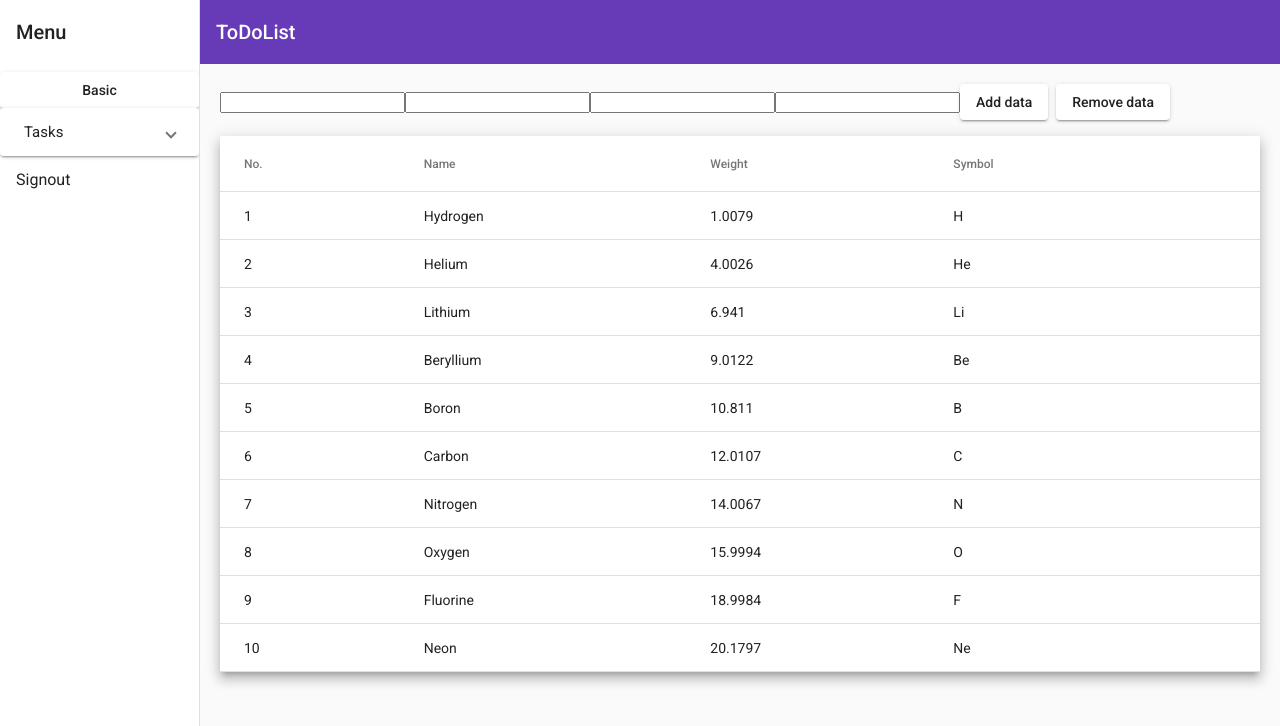
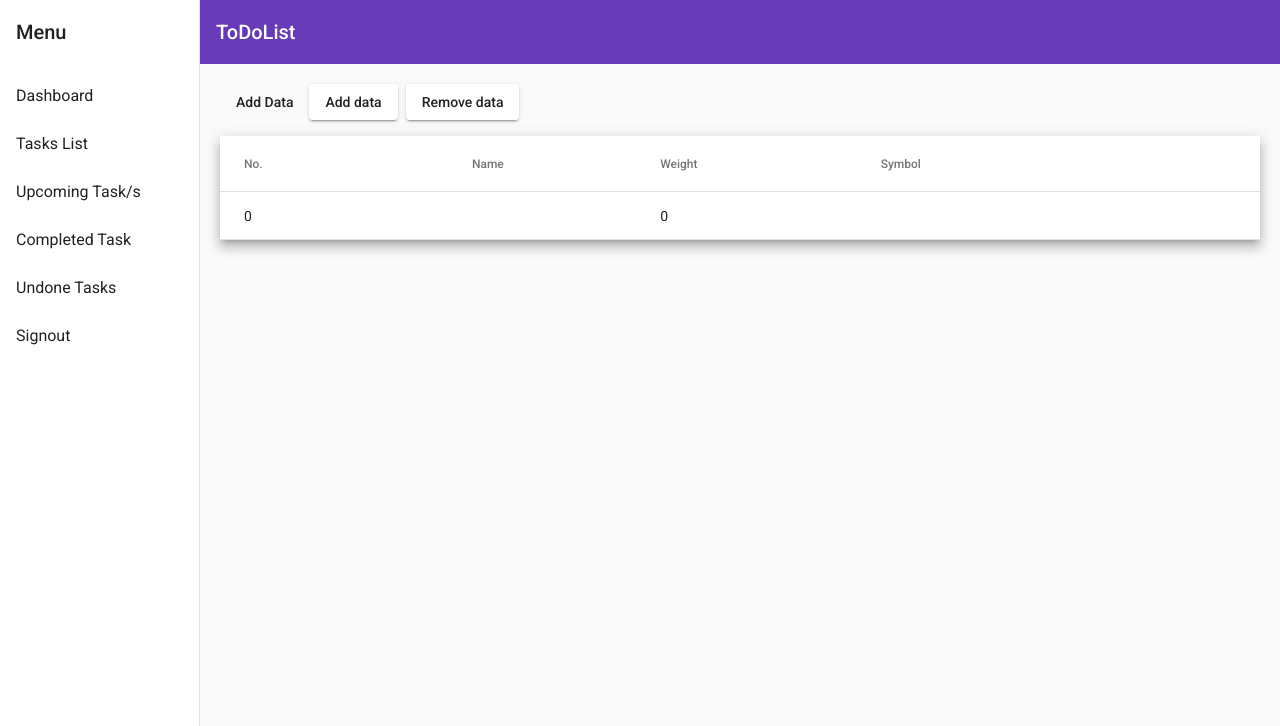
Before and after one commit to rlnp1/ToDoList, an Angular app: page /tasks in a window 1280 px wide. Shown: the top 726 px of the page. Built offline with nearby package versions, Linux system fonts and the light colour scheme.

Commit message:
create modal

```diff
--- /dev/null
+++ b/src/app/page/tasks/tasks.component-dialog.html
@@ -0,0 +1,18 @@
+<h1 mat-dialog-title>Dialog with elements</h1>
+<div mat-dialog-content>
+  <input matInput [(ngModel)]="data1">
+  <input matInput [(ngModel)]="data2">
+  <input matInput [(ngModel)]="data3">
+  <input matInput [(ngModel)]="data4">
+</div>
+<div mat-dialog-actions>
+  <button mat-raised-button (click)="addData1()" class="demo-button">
+    Add data
+</button>
+  <button mat-button mat-dialog-close>Close</button>
+</div>
+
+
+<!-- Copyright 2022 Google LLC. All Rights Reserved.
+    Use of this source code is governed by an MIT-style license that
+    can be found in the LICENSE file at https://angular.io/license -->
--- a/src/app/page/tasks/tasks.component.html
+++ b/src/app/page/tasks/tasks.component.html
@@ -1,10 +1,7 @@
 <div class="demo-button-container">
 
-    <input matInput>
-    <input matInput>
-    <input matInput>
-    <input matInput>
 
+    <button mat-button (click)="openDialog()">Add Data</button>
     <button mat-raised-button (click)="addData()" class="demo-button">
         Add data
     </button>
--- a/src/app/page/tasks/tasks.component.ts
+++ b/src/app/page/tasks/tasks.component.ts
@@ -1,5 +1,6 @@
 import { Component, ViewChild } from '@angular/core';
 import { MatTable } from '@angular/material/table';
+import {MatDialog} from '@angular/material/dialog';
 
 
 export interface PeriodicElement {
@@ -7,20 +8,9 @@ export interface PeriodicElement {
   position: number;
   weight: number;
   symbol: string;
+
 }
 
-const ELEMENT_DATA: PeriodicElement[] = [
-  { position: 1, name: 'Hydrogen', weight: 1.0079, symbol: 'H' },
-  { position: 2, name: 'Helium', weight: 4.0026, symbol: 'He' },
-  { position: 3, name: 'Lithium', weight: 6.941, symbol: 'Li' },
-  { position: 4, name: 'Beryllium', weight: 9.0122, symbol: 'Be' },
-  { position: 5, name: 'Boron', weight: 10.811, symbol: 'B' },
-  { position: 6, name: 'Carbon', weight: 12.0107, symbol: 'C' },
-  { position: 7, name: 'Nitrogen', weight: 14.0067, symbol: 'N' },
-  { position: 8, name: 'Oxygen', weight: 15.9994, symbol: 'O' },
-  { position: 9, name: 'Fluorine', weight: 18.9984, symbol: 'F' },
-  { position: 10, name: 'Neon', weight: 20.1797, symbol: 'Ne' },
-];
 
 @Component({
   selector: 'app-tasks',
@@ -28,28 +18,55 @@ const ELEMENT_DATA: PeriodicElement[] = [
   styleUrls: ['./tasks.component.scss']
 })
 export class TasksComponent {
-  firstNameAutofilled: boolean= false;
+  data1: number=0;
+  data2:string="";
+  data3:number=0;
+  data4:string="";
 
+ELEMENT_DATA: PeriodicElement[] = [
+  { position:this.data1, name:this.data2 , weight:this.data3 , symbol:this.data4  },
+];
+
+
+  constructor(public dialog: MatDialog) {}
   info = {}
 
   displayedColumns: string[] = ['position', 'name', 'weight', 'symbol'];
-  dataSource = [...ELEMENT_DATA];
+
 
   @ViewChild(MatTable)
   table!: MatTable<PeriodicElement>;
 
+  dataSource = [...this.ELEMENT_DATA];
 
   addData() {
-    const randomElementIndex = Math.floor(Math.random() * ELEMENT_DATA.length);
-    this.dataSource.push(ELEMENT_DATA[randomElementIndex]);
+
+    this.dataSource.push({ position: this.data1, name: this.data2, weight: this.data3, symbol: this.data4 },);
     this.table.renderRows();
+
   }
 
   removeData() {
     this.dataSource.pop();
     this.table.renderRows();
-
-
+  }
+  openDialog() {
+    this.dialog.open(DialogElementsExampleDialog);
   }
 
 }
+
+@Component({
+  selector: 'dialog-elements-example-dialog',
+  templateUrl: 'tasks.component-dialog.html',
+})
+export class DialogElementsExampleDialog {
+  data1: number=0;
+  data2:string="";
+  data3:number=0;
+  data4:string="";
+  // this.TasksComponent.datanew1 = new data1;
+  addData1(){
+    console.log(this.data1,this.data2,this.data3,this.data4)
+  }
+}
--- a/src/app/sidebar/sidebar.component.html
+++ b/src/app/sidebar/sidebar.component.html
@@ -3,19 +3,11 @@
     [mode]="(isHandset$ | async) ? 'over' : 'side'" [opened]="(isHandset$ | async) === false">
     <mat-toolbar >Menu</mat-toolbar>
     <mat-nav-list>
-      <button mat-raised-button [routerLink]="['/home']" class="button1">Basic</button>
-
-      <mat-expansion-panel class="dropdown" (opened)="panelOpenState = true" (closed)="panelOpenState = false" >
-        <mat-expansion-panel-header>
-          <mat-panel-title>
-            Tasks
-          </mat-panel-title>
-        </mat-expansion-panel-header>
-        <a mat-list-item href="#" routerLink="/tasks" >Tasks List</a>
-        <a mat-list-item href="#">Upcoming Task/s</a>
-        <a mat-list-item href="#">Completed Task</a>
-        <a mat-list-item href="#">Undone Tasks</a>
-      </mat-expansion-panel>
+      <a mat-list-item routerLink="/home">Dashboard</a>
+      <a mat-list-item href="#" routerLink="/tasks" >Tasks List</a>
+      <a mat-list-item href="#">Upcoming Task/s</a>
+      <a mat-list-item href="#">Completed Task</a>
+      <a mat-list-item href="#">Undone Tasks</a>
       <a mat-list-item href="#">Signout</a>
     </mat-nav-list>
   </mat-sidenav>
```
Also changed, not shown: src/app/app.module.ts (+10 -5 lines).
